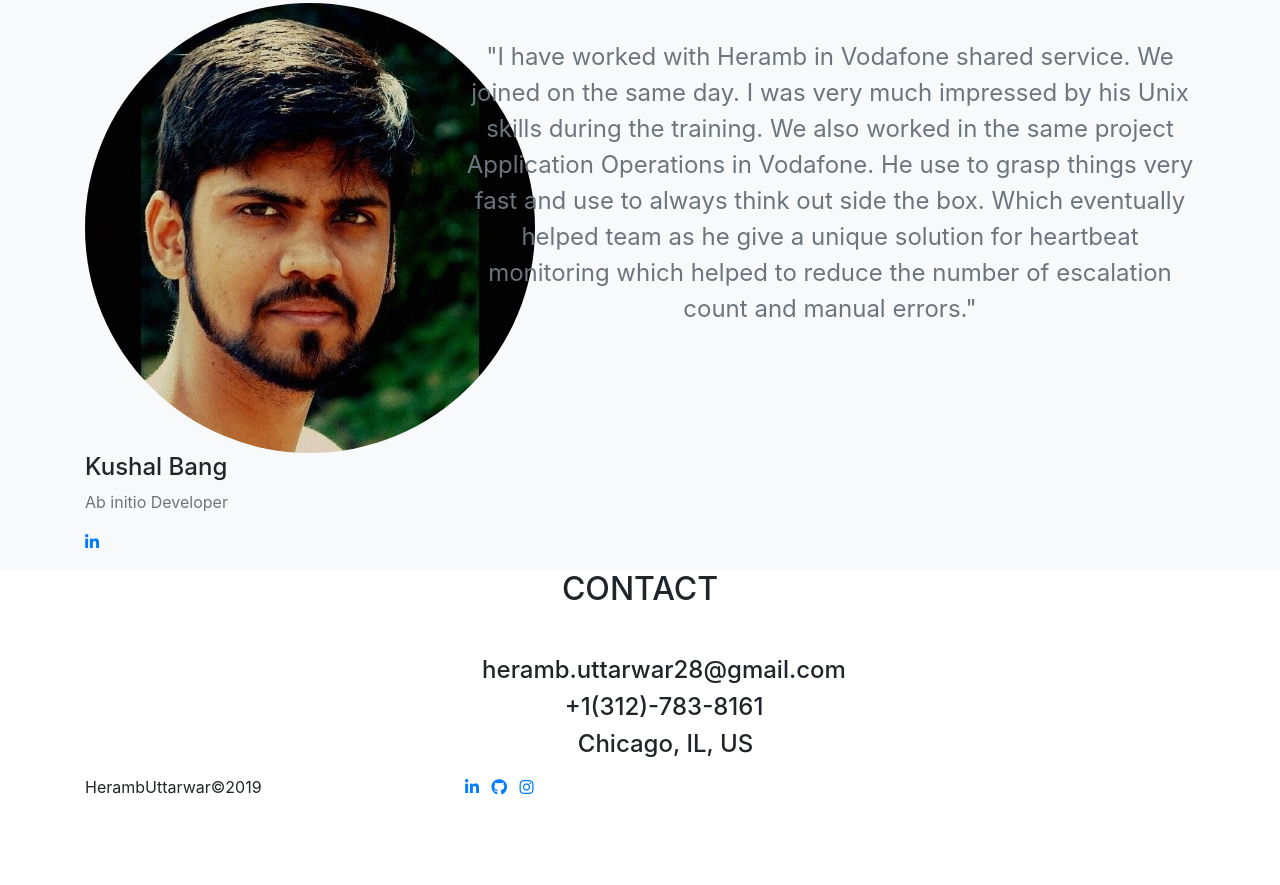
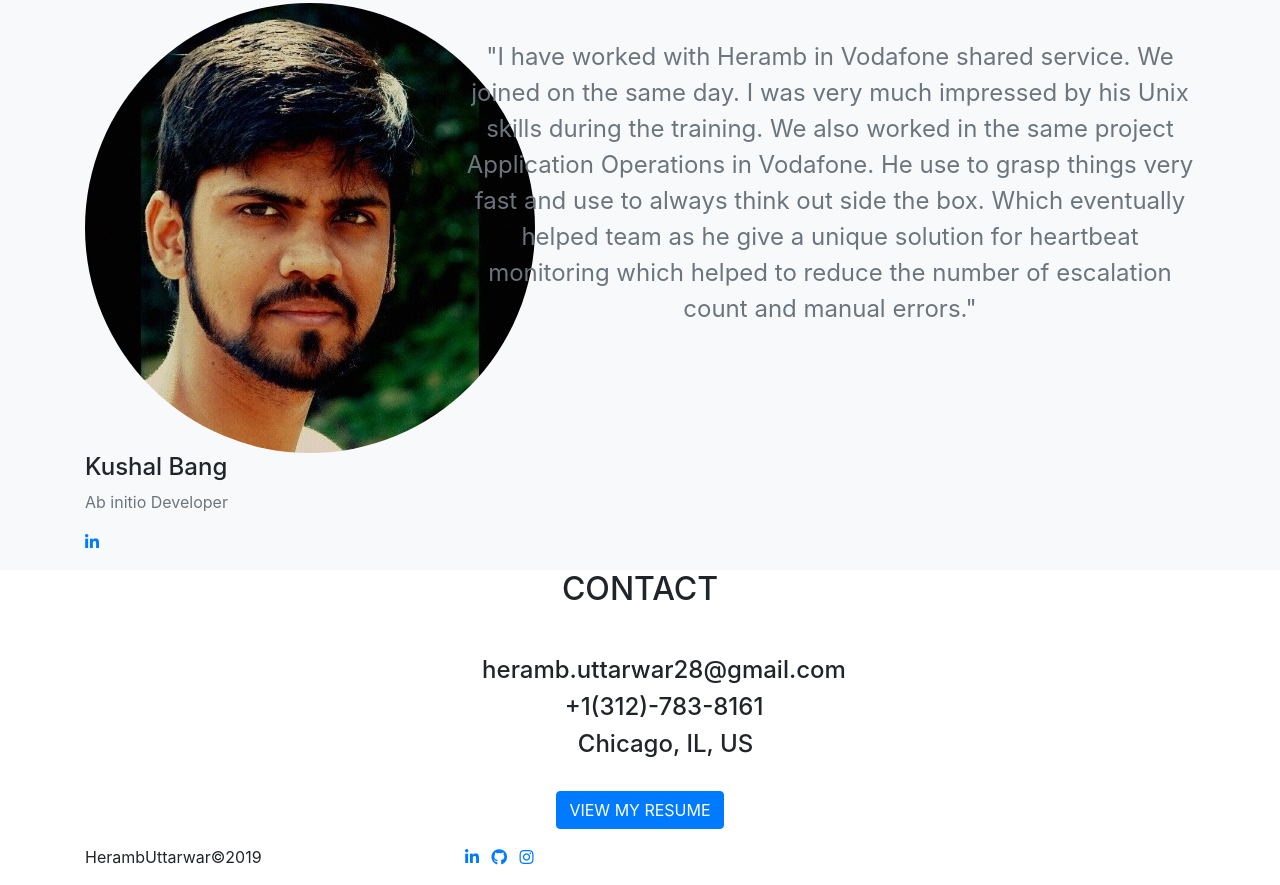
Before and after one commit to huttarwar/huttarwar.github.io, a website with bundled scripts: page index.html in a window 1280 px wide. Shown: the part 4047-4932 px from the top of the page. Before the commit the page ends 4862 px from the top, so only its background shows below. Built offline with nearby package versions, Linux system fonts and the light colour scheme; files whose address does not match are found by name; a web font is replaced by a local one.

Commit message:
Adding View my Resume option

```diff
--- a/index.html
+++ b/index.html
@@ -384,6 +384,10 @@ Management, Object Oriented Analysis and Design, Data Intensive Computing, Enter
 	  <h3 class="section-heading" style="font-size:24px; align:center"><i class="fa fa-envelope" style="font-size:24px; color:white; margin-right: 1em;"></i><tr>heramb.uttarwar28@gmail.com</h3>
 	  <h3 class="section-heading" style="font-size:24px"><i class="fa fa-phone" style="font-size:24px; color:white;margin-right: 1em;"></i>+1(312)-783-8161</h3>
 	  <h3 class="section-heading" style="font-size:24px"><i class="fa fa-home" style="font-size:24px; color:white;margin-right: 1em;"></i>Chicago, IL, US</h3>
+	  <br>
+	  <a class="btn btn-primary btn-xl text-uppercase js-scroll-trigger" href="Resume/HerambCV.pdf" target = "_blank">View my Resume</a>
+
+
 	  </p>
 	  </div>
 
```
